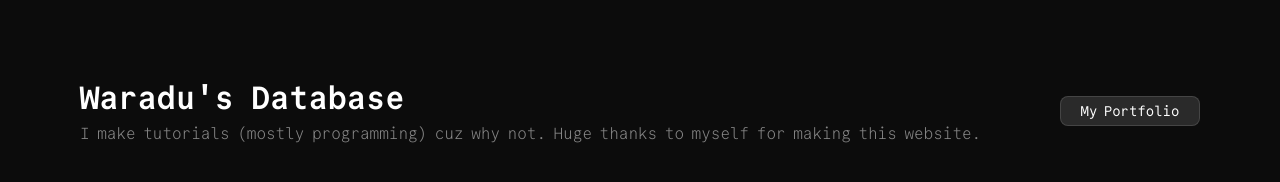
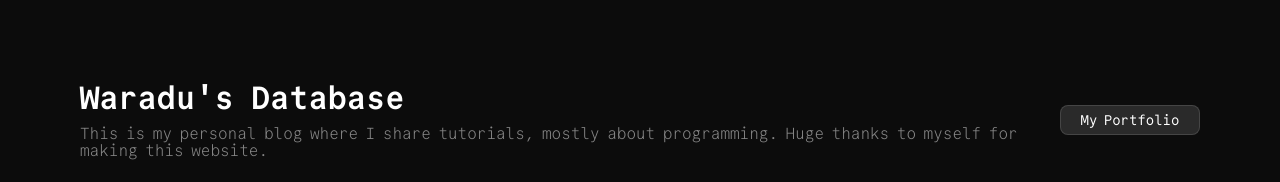
Before and after one commit to Waradu/database, a Nuxt app: page / in a window 1280 px wide. Shown: the top 182 px of the page. Built offline with nearby package versions, Linux system fonts and the light colour scheme; no server answers; the database is empty.

Commit message:
changed index text

```diff
--- a/pages/index.vue
+++ b/pages/index.vue
@@ -2,7 +2,7 @@
   <div class="index page">
     <header>
       <h1>Waradu's Database</h1>
-      <p class="desc">I make tutorials (mostly programming) cuz why not. Huge thanks to myself for
+      <p class="desc">This is my personal blog where I share tutorials, mostly about programming. Huge thanks to myself for
         making this website.</p>
       <div class="link" v-if="show_portfolio">
         <NuxtLink to="https://waradu.dev" class="website" @click="updateHref">My Portfolio</NuxtLink>
```
